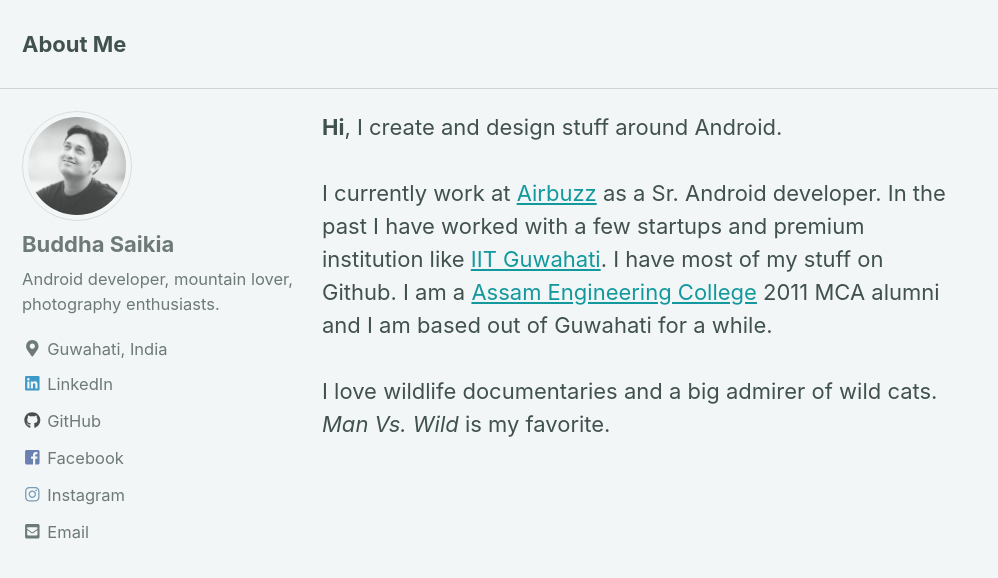
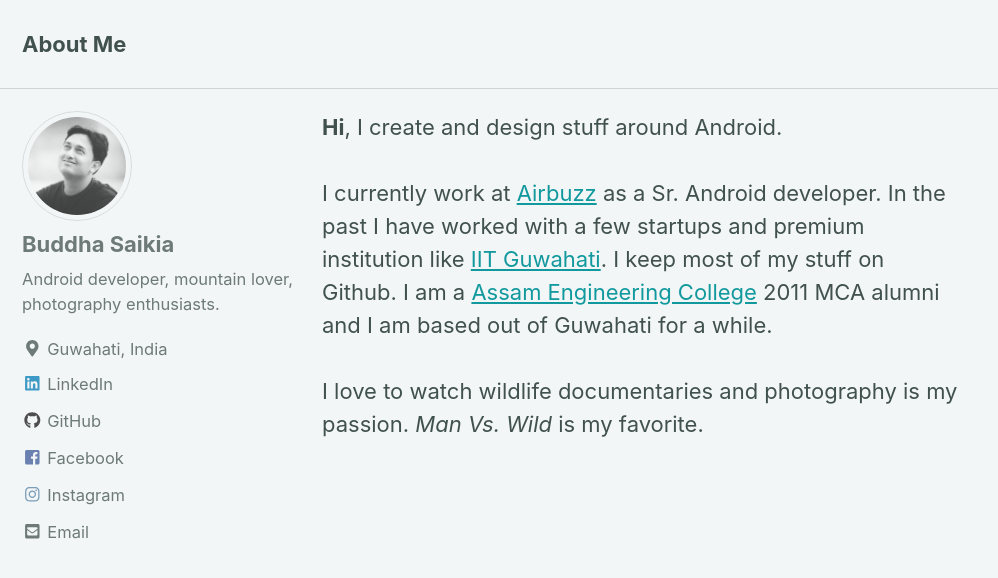
Before and after one commit to buddhasaikia/buddhasaikia.github.io, a Jekyll site: the page built from index.html, in a window 1280 px wide and 900 px high. Shown: the top 578 px of the window, without its empty margins (0-998 px from the left). Built offline with Jekyll 4.4.1, drawn with Linux system fonts in a browser that asks for light colours; cached includes are drawn as plain includes; nearby versions of some CDN libraries; the list of posts is cut into pages by our own code.

Commit message:
Update #37

```diff
--- a/index.html
+++ b/index.html
@@ -6,9 +6,8 @@
 <br/><br/>
 
 I currently work at <a href="http://www.airwhizz.com/">Airbuzz</a> as a Sr. Android developer. In the past I have worked
- with a few startups and premium institution like <a href="http://www.iitg.ac.in/">IIT Guwahati</a>. I have most of my stuff on Github.
+ with a few startups and premium institution like <a href="http://www.iitg.ac.in/">IIT Guwahati</a>. I keep most of my stuff on Github.
  I am a <a href="http://www.aec.ac.in/">Assam Engineering College</a> 2011 MCA alumni and I am based out of Guwahati for a while.
 <br/><br/>
 
-I love wildlife documentaries and a big admirer of wild cats. <i>Man Vs. Wild</i> is my favorite.
-<br/><br/>
+I love to watch wildlife documentaries and photography is my passion. <i>Man Vs. Wild</i> is my favorite.
```
